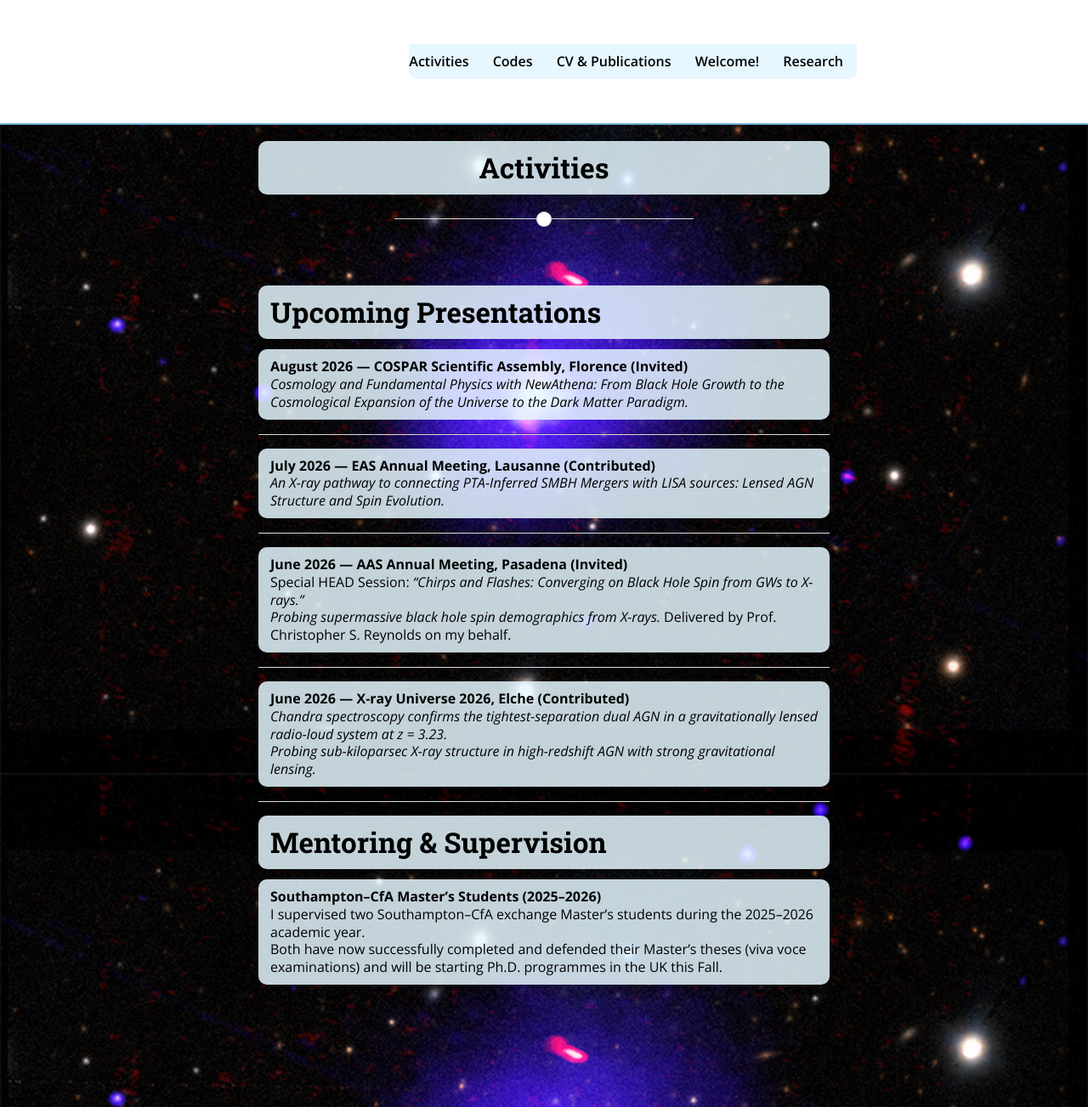
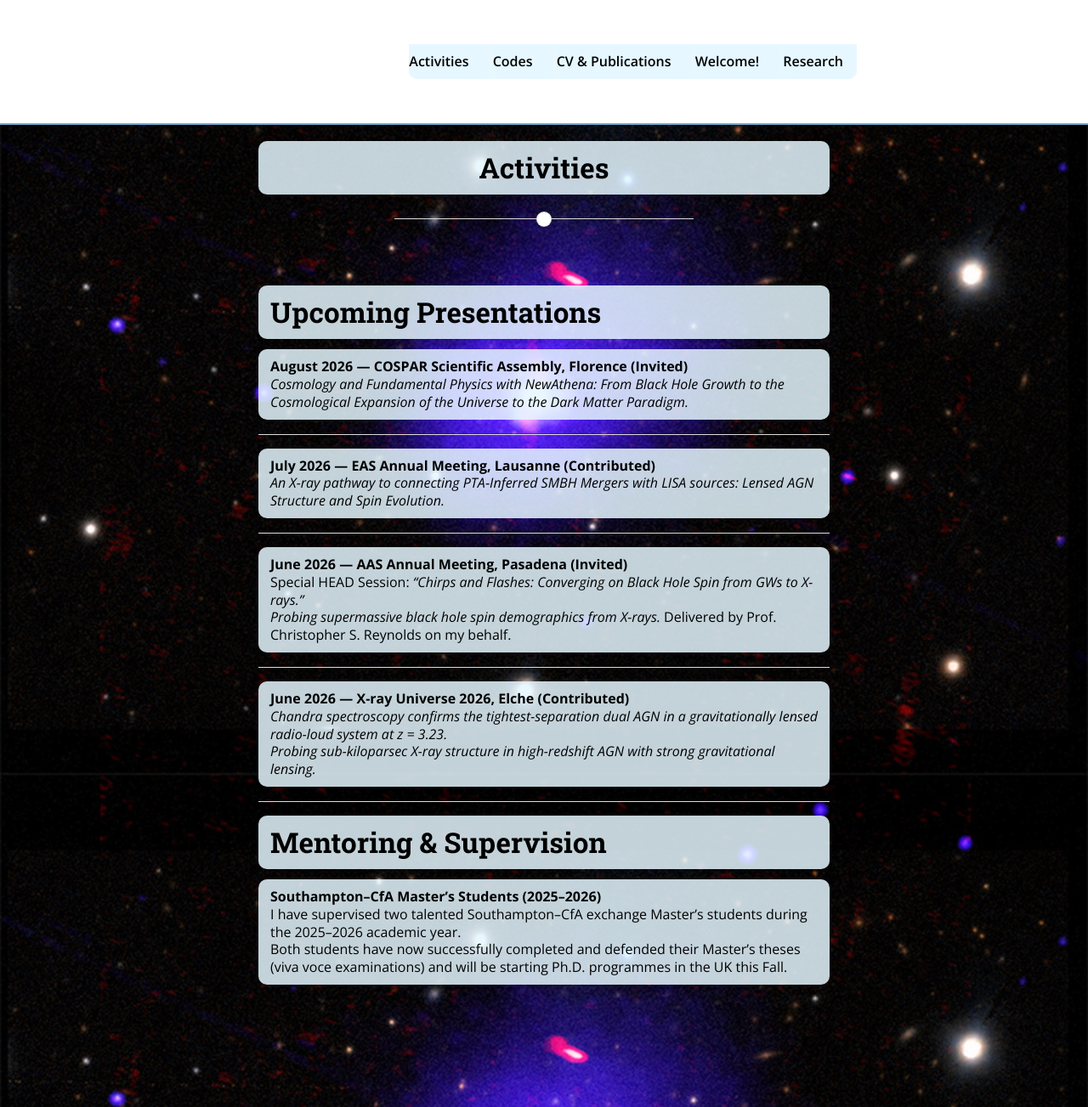
Before and after one commit to jsiskreynes-astro/jsiskreynes-astro.github.io, a Jekyll site: the page built from activities.md, in a window 1280 px wide and 1303 px high. Shown: the whole window at 85% size. Built offline with Jekyll 4.4.1, drawn with Linux system fonts in a browser that asks for light colours; nearby versions of some CDN libraries.

Commit message:
Update activities.md

```diff
--- a/activities.md
+++ b/activities.md
@@ -33,5 +33,5 @@ Special HEAD Session: *“Chirps and Flashes: Converging on Black Hole Spin from
 # Mentoring & Supervision
 
 **Southampton–CfA Master’s Students (2025–2026)**
-I supervised two Southampton–CfA exchange Master’s students during the 2025–2026 academic year.
-Both have now successfully completed and defended their Master’s theses (viva voce examinations) and will be starting Ph.D. programmes in the UK this Fall.
+I have supervised two talented Southampton–CfA exchange Master’s students during the 2025–2026 academic year.
+Both students have now successfully completed and defended their Master’s theses (viva voce examinations) and will be starting Ph.D. programmes in the UK this Fall.
```
